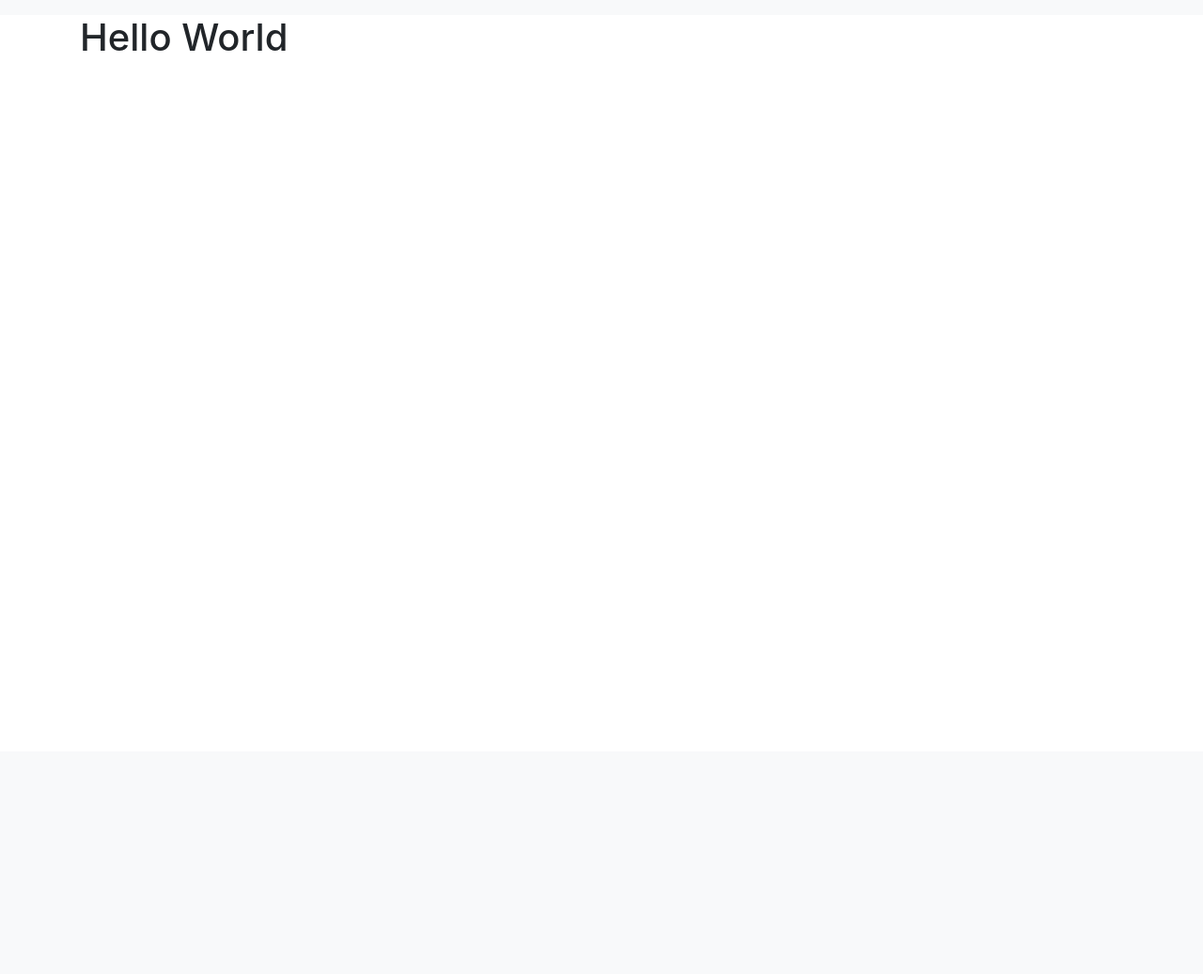
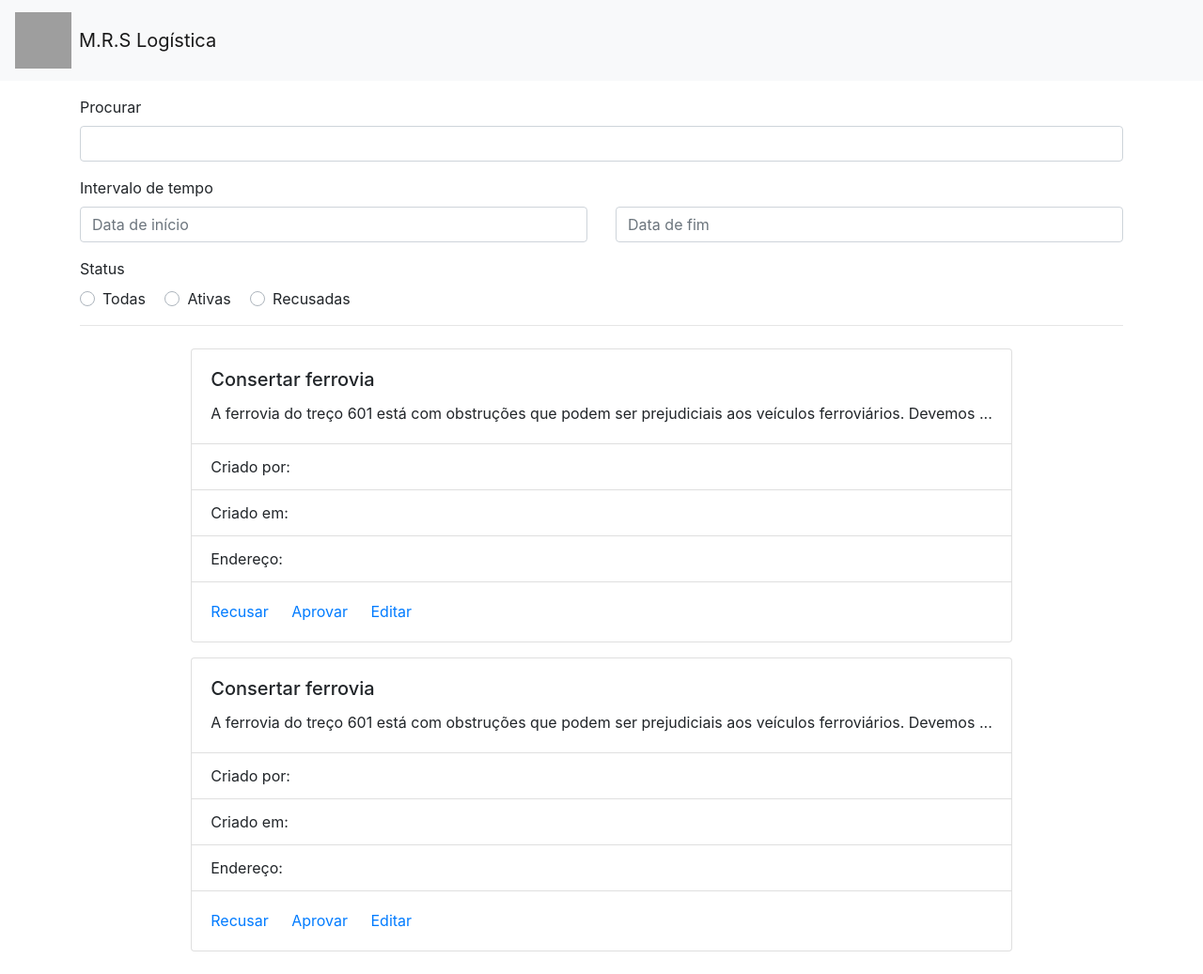
Before and after one commit to DanielMendesDoAmaralLivance/senai-projeto-2sem, a Flask app: page / in a window 1280 px wide. Before the commit the page is almost empty. Shown: the whole page at 94% size. Before the commit the page ends 54 px from the top, so only its background shows below. Run offline with Flask 3, Linux system fonts and the light colour scheme; some libraries are stand-ins or nearby versions; grey boxes are pictures that could not be loaded.

Commit message:
Modelo da home pronto

```diff
--- a/templates/base.html
+++ b/templates/base.html
@@ -1,25 +1,53 @@
-<!doctype html>
+<!DOCTYPE html>
 <html lang="pt-br">
   <head>
     <!-- Required meta tags -->
-    <meta charset="utf-8">
-    <meta name="viewport" content="width=device-width, initial-scale=1, shrink-to-fit=no">
+    <meta charset="utf-8" />
+    <meta
+      name="viewport"
+      content="width=device-width, initial-scale=1, shrink-to-fit=no"
+    />
 
     <!-- Bootstrap CSS -->
-    <link rel="stylesheet" href="https://stackpath.bootstrapcdn.com/bootstrap/4.3.1/css/bootstrap.min.css" integrity="sha384-ggOyR0iXCbMQv3Xipma34MD+dH/1fQ784/j6cY/iJTQUOhcWr7x9JvoRxT2MZw1T" crossorigin="anonymous">
+    <link
+      rel="stylesheet"
+      href="https://stackpath.bootstrapcdn.com/bootstrap/4.3.1/css/bootstrap.min.css"
+      integrity="sha384-ggOyR0iXCbMQv3Xipma34MD+dH/1fQ784/j6cY/iJTQUOhcWr7x9JvoRxT2MZw1T"
+      crossorigin="anonymous"
+    />
 
     <title>{% block title %} {% endblock %}</title>
   </head>
   <body>
-    <nav class="navbar navbar-expand-md navbar-light bg-light">
-        <!-- Incluir itens de navegação -->
-    </nav>
-    <div class="container">
-        {% block content %} {% endblock %}
-    </div>
-
-    <script src="https://code.jquery.com/jquery-3.3.1.slim.min.js" integrity="sha384-q8i/X+965DzO0rT7abK41JStQIAqVgRVzpbzo5smXKp4YfRvH+8abtTE1Pi6jizo" crossorigin="anonymous"></script>
-    <script src="https://cdnjs.cloudflare.com/ajax/libs/popper.js/1.14.7/umd/popper.min.js" integrity="sha384-UO2eT0CpHqdSJQ6hJty5KVphtPhzWj9WO1clHTMGa3JDZwrnQq4sF86dIHNDz0W1" crossorigin="anonymous"></script>
-    <script src="https://stackpath.bootstrapcdn.com/bootstrap/4.3.1/js/bootstrap.min.js" integrity="sha384-JjSmVgyd0p3pXB1rRibZUAYoIIy6OrQ6VrjIEaFf/nJGzIxFDsf4x0xIM+B07jRM" crossorigin="anonymous"></script>
+    <header>
+        <nav class="navbar navbar-light bg-light">
+          <a class="navbar-brand d-flex align-items-center" href="/">
+            <img
+              src="https://upload.wikimedia.org/wikipedia/commons/c/c3/MRS_Log%C3%ADstica.svg"
+              width="60"
+              height="60"
+              class="d-inline-block align-top mr-2"
+              alt=""
+            />
+            <span class="mr-5">M.R.S Logística</span>
+          </a>
+        </nav>
+      </header>
+      <main class="container my-3">{% block content %} {% endblock %}</main>
+    <script
+      src="https://code.jquery.com/jquery-3.3.1.slim.min.js"
+      integrity="sha384-q8i/X+965DzO0rT7abK41JStQIAqVgRVzpbzo5smXKp4YfRvH+8abtTE1Pi6jizo"
+      crossorigin="anonymous"
+    ></script>
+    <script
+      src="https://cdnjs.cloudflare.com/ajax/libs/popper.js/1.14.7/umd/popper.min.js"
+      integrity="sha384-UO2eT0CpHqdSJQ6hJty5KVphtPhzWj9WO1clHTMGa3JDZwrnQq4sF86dIHNDz0W1"
+      crossorigin="anonymous"
+    ></script>
+    <script
+      src="https://stackpath.bootstrapcdn.com/bootstrap/4.3.1/js/bootstrap.min.js"
+      integrity="sha384-JjSmVgyd0p3pXB1rRibZUAYoIIy6OrQ6VrjIEaFf/nJGzIxFDsf4x0xIM+B07jRM"
+      crossorigin="anonymous"
+    ></script>
   </body>
 </html>
--- a/templates/index.html
+++ b/templates/index.html
@@ -1,5 +1,98 @@
-{% extends 'base.html' %}
+{% extends 'base.html' %} {% block content %}
 
-{% block content %}
-    <h1>{% block title %} Hello World {% endblock %}</h1>
+<!-- Filtros de OS -->
+
+<div class="form-group">
+  <label for="searchInput">Procurar</label>
+  <input type="text" class="form-control" id="searchInput" />
+</div>
+<div class="form-group">
+  <label>Intervalo de tempo</label>
+  <div class="row">
+    <div class="col">
+      <input type="text" class="form-control" placeholder="Data de início" />
+    </div>
+    <div class="col">
+      <input type="text" class="form-control" placeholder="Data de fim" />
+    </div>
+  </div>
+</div>
+<div class="form-group">
+  <label>Status</label>
+  <div>
+    <div class="custom-control custom-radio custom-control-inline">
+      <input
+        type="radio"
+        id="status-all"
+        name="status"
+        class="custom-control-input"
+      />
+      <label class="custom-control-label" for="status-all">Todas</label>
+    </div>
+    <div class="custom-control custom-radio custom-control-inline">
+      <input
+        type="radio"
+        id="status-active"
+        name="status"
+        class="custom-control-input"
+      />
+      <label class="custom-control-label" for="status-active">Ativas</label>
+    </div>
+    <div class="custom-control custom-radio custom-control-inline">
+      <input
+        type="radio"
+        id="status-refused"
+        name="status"
+        class="custom-control-input"
+      />
+      <label class="custom-control-label" for="status-refused">Recusadas</label>
+    </div>
+  </div>
+</div>
+
+<hr />
+
+<!-- Listagem de OS -->
+
+<div class="container d-flex flex-column align-items-center">
+  <div class="card my-2 fluid">
+    <div class="card-body">
+      <h5 class="card-title">Consertar ferrovia</h5>
+      <p class="card-text">
+        A ferrovia do treço 601 está com obstruções que podem ser prejudiciais
+        aos veículos ferroviários. Devemos ...
+      </p>
+    </div>
+    <ul class="list-group list-group-flush">
+      <li class="list-group-item">Criado por:</li>
+      <li class="list-group-item">Criado em:</li>
+      <li class="list-group-item">Endereço:</li>
+    </ul>
+    <div class="card-body">
+      <a href="#" class="card-link">Recusar</a>
+      <a href="#" class="card-link">Aprovar</a>
+      <a href="#" class="card-link">Editar</a>
+    </div>
+  </div>
+
+  <div class="card my-2 fluid">
+    <div class="card-body">
+      <h5 class="card-title">Consertar ferrovia</h5>
+      <p class="card-text">
+        A ferrovia do treço 601 está com obstruções que podem ser prejudiciais
+        aos veículos ferroviários. Devemos ...
+      </p>
+    </div>
+    <ul class="list-group list-group-flush">
+      <li class="list-group-item">Criado por:</li>
+      <li class="list-group-item">Criado em:</li>
+      <li class="list-group-item">Endereço:</li>
+    </ul>
+    <div class="card-body">
+      <a href="#" class="card-link">Recusar</a>
+      <a href="#" class="card-link">Aprovar</a>
+      <a href="#" class="card-link">Editar</a>
+    </div>
+  </div>
+</div>
 {% endblock %}
```
